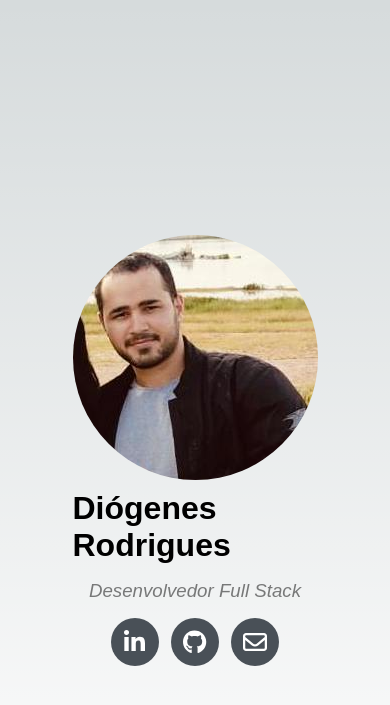
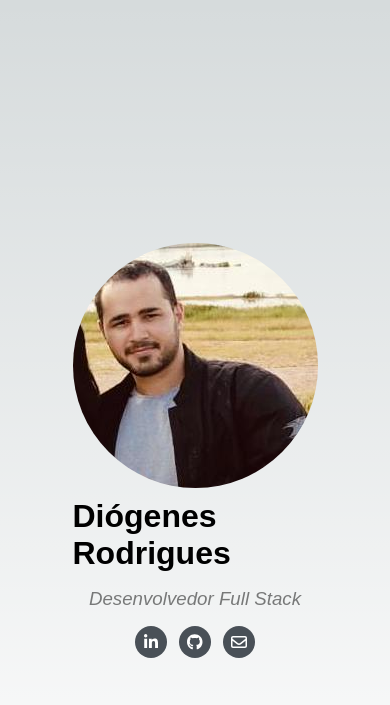
Before and after one commit to dxdns/dxdns.github.io, a Jekyll site: the page built from index.html, in a window 390 px wide. Shown: the top 705 px of the page. Built offline with Jekyll 4.4.1, drawn with Linux system fonts in a browser that asks for light colours; nearby versions of some CDN libraries.

Commit message:
responsive icons

```diff
--- a/assets/css/default.css
+++ b/assets/css/default.css
@@ -85,6 +85,14 @@
   font-size: 1.5rem;
   margin-right: 0.5rem;
   transition: all 0.7s;
+}
+
+@media (max-width: 768px) {
+  .social-icons .social-icon {
+    height: 2rem !important;
+    width: 2rem !important;
+    font-size: 1rem !important;
+  }
 }
 
 .social-icons .social-icon:last-child {
```
